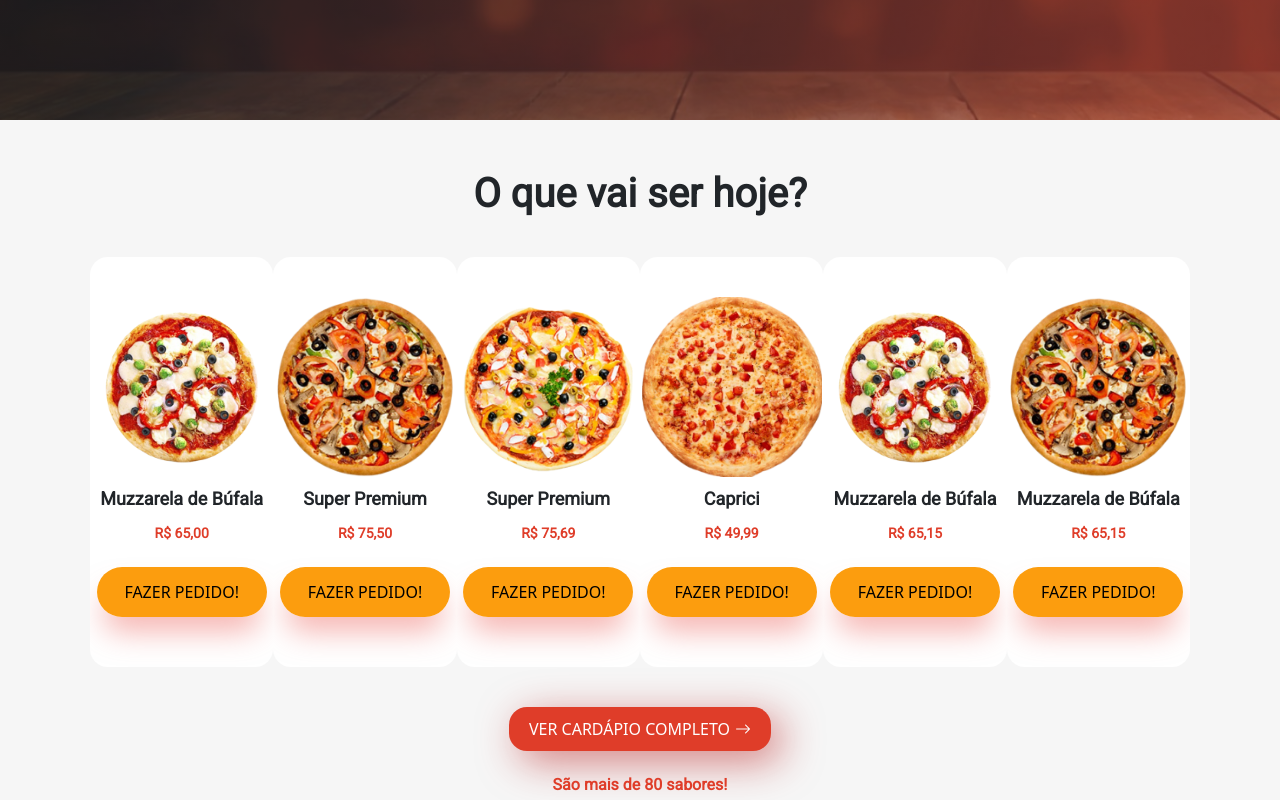
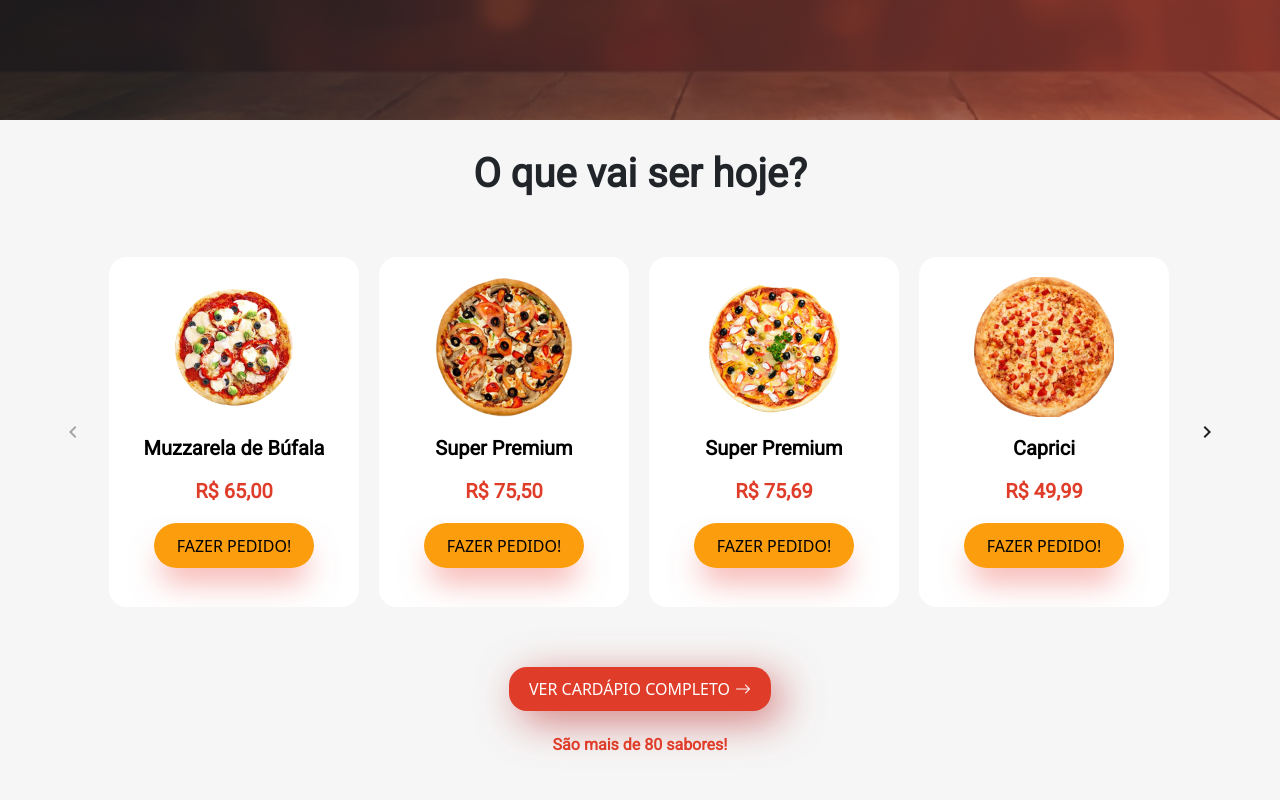
Before and after one commit to EduardoFersilva/pizzaria_, a Vue app: page / in a window 1280 px wide. Shown: the part 580-1380 px from the top of the page. Built offline with nearby package versions, Linux system fonts and the light colour scheme.

Commit message:
Implementa o slider do vuetify

```diff
--- a/src/App.vue
+++ b/src/App.vue
@@ -2,7 +2,6 @@
 import Header from './components/Header/Header.vue'
 import Home from './pages/Home/Home.vue'
 import Footer from './components/Footer/Footer.vue'
-import SliderVuetify from './components/SliderVuetify/SliderVuetify.vue'
 </script>
 
 <template>
@@ -40,8 +39,7 @@ export default {
   components: {
     Header,
     Home,
-    Footer,
-    SliderVuetify
+    Footer
   }
 }
 </script>
--- a/src/components/ProductCard/ProductCard.scss
+++ b/src/components/ProductCard/ProductCard.scss
@@ -10,14 +10,14 @@
     display: flex;
     flex-direction: column;
     align-items: center;
-    margin: 20px 10px;
+    margin: 0;
     height: 400px;
     width: 250px;
     border-radius: 18px;
 }
 .card img{
     height: 140px;
-    margin-top: 30px;
+    margin-top: 10px;
 }
 .card h1{
     font-family: Roboto;
@@ -42,6 +42,8 @@
 .btnRequests{
     @include button;
      margin-top: 20px;
+     max-width: 160px;
+     max-height: 45px;
 }
 .btnRequests:hover{
     transform: translateY(3px);
--- a/src/components/Revenue/Revenue.scss
+++ b/src/components/Revenue/Revenue.scss
@@ -5,7 +5,7 @@
 
 .mainn{
     background: $color-background;
-    padding: 50px 20px 20px 20px;
+    padding: 50px 20px 50px 20px;
     display: flex;
     flex-direction: column;
     align-items: center;
--- a/src/components/SliderCircle/SliderCircle.scss
+++ b/src/components/SliderCircle/SliderCircle.scss
@@ -7,9 +7,9 @@ main{
     flex-direction: column;
     justify-content: center;
     align-items: center;
-    padding: 100px 0 50px 0;
     background: #F6F6F6;
     min-height: 300px;
+    padding: 50px 0;
 }
 main h2{
     font-family: Roboto;
--- a/src/components/SliderVuetify/SliderVuetify.scss
+++ b/src/components/SliderVuetify/SliderVuetify.scss
@@ -3,33 +3,82 @@
 
 main{
     background: $color-background;
+    display: flex;
+    flex-direction: column;
+    justify-content: center;
+    align-items: center;
 }
-main .cont{
-    background: $color-background !important;
-    box-shadow: none !important;
+.container{
+    background: $color-background;
+    width: 100%;
+    margin: 50px 0;
 }
-main .cont .card{
+.card{
+    background: $color-secondary;
+    border: none;
     box-shadow: none;
-    border: none;
-    background: $color-secondary;
     border-radius: 18px;
 }
-.pa-4{
-    padding: 10px 0 !important;
+main h2{
+    font-family: Roboto;
+    font-size: 40px;
+    font-weight: 900;
+    line-height: 47px;
+    letter-spacing: 0em;
+    text-align: center;
+    margin-top: 30px;
 }
+.btnSeeMenu {
+    display: flex;
+    align-items: center;
+    justify-content: center;
+    cursor: pointer;
+    transition: all 0.2s linear;
+    border-radius: 18px;
+    border: none;
+    background: $color-primary;
+    color: $color-secondary;
+    box-shadow: 10px 10px 40px #b9202091;
+    padding: 10px 20px;
+    margin: 0 0 20px 0;
+  }
 
-@media (max-width: 1290px){
-    main .cont{
-        width: 980px  !important;
+  .btnSeeMenu > i {
+    margin-left: 5px;
+    transition: all 0.3s ease-in;
+  }
+
+  .btnSeeMenu:hover > i {
+    font-size: 1em;
+    transform: translateX(6px);
+  }
+
+  .btnSeeMenu:hover {
+    transform: translateY(3px);
+    box-shadow: none;
+  }
+  .pSeeMenu{
+      font-family: Roboto;
+      font-size: 16px;
+      font-weight: 700;
+      line-height: 27px;
+      letter-spacing: 0em;
+      text-align: center;
+      color: $color-primary;
+  }
+@media (max-width:1200px) {
+    .container{
+        max-width: 930px !important;
     }
 }
-@media (max-width: 1000px){
-    main .cont{
-        width: 685px  !important;
+@media (max-width:940px) {
+    .container{
+        max-width: 670px !important;
     }
 }
-@media (max-width: 700px){
-    main .cont{
-        width: 400px  !important;
+@media (max-width:680px) {
+    .container{
+        max-width: 399px !important;
+        padding: 0;
     }
 }
--- a/src/components/SliderVuetify/SliderVuetify.vue
+++ b/src/components/SliderVuetify/SliderVuetify.vue
@@ -1,56 +1,70 @@
 <template>
   <main>
-        <v-sheet
-        class="mx-auto cont"
-        elevation="8"
-        width="1258"
-        >
-        <v-slide-group
-        v-model="model"
-        class="pa-4"
-        show-arrows
-        >
-        <v-slide-group-item
-        v-for="n in 8"
-        :key="n"
-        >
-        <v-card
-        color=""
-        class='ma-4 card'
-        height="410"
-        width="260"
-        >
-        <div class="d-flex fill-height align-center justify-center card">
+    <h2>{{ title }}</h2>
+    <v-sheet class="mx-auto container" max-width="1210">
+      <v-slide-group :show-arrows="!isMobile" v-model="model">
+        <v-slide-group-item v-for="(item, index) in productItems" :key="index">
+          <v-card class="card" height="350" width="250" style="margin: 10px;">
             <product-card
-            image-url="./imgs/Img-Pizza-Card2.png"
-            title="Super Premium"
-            price="R$ 75.69"
-            action-url="/#/cardápio-unico"
-            action-label="FAZER PEDIDO!"
+              :image-url="item.image"
+              :title="item.title"
+              :action-url="item.actionUrl"
+              :action-label="item.actionLabel"
+              :price="item.price"
             />
-            <v-scale-transition class="contIcon">
-            <v-icon
-            color="white"
-            size="48"
-            icon="mdi-close-circle-outline"
-            ></v-icon>
-            </v-scale-transition>
-        </div>
           </v-card>
         </v-slide-group-item>
       </v-slide-group>
     </v-sheet>
+    <a class="btnSeeMenu"
+    :href="actionUrl">
+    <span>{{ actionLabel }}</span>
+    <i class="bi bi-arrow-right"></i>
+    </a>
+    <p class="pSeeMenu">São mais de 80 sabores!</p>
   </main>
 </template>
+
 <script>
-import ProductCard from '../ProductCard/ProductCard.vue';
+import ProductCard from '../../components/ProductCard/ProductCard.vue'
 
 export default {
+  components: {
+    ProductCard
+  },
+  props: {
+    productItems: {
+      type: Array,
+      required: true
+    },
+    title: {
+      type: String,
+      required: true
+    },
+    actionUrl: {
+      type: String,
+      required: false
+    },
+    actionLabel: {
+      type: String,
+      required: false
+    }
+  },
   data: () => ({
     model: null,
+    isMobile: false
   }),
-    components:{
-        ProductCard
+  methods: {
+    checkIsMobile() {
+      this.isMobile = window.innerWidth <= 680
+    }
+  },
+  mounted() {
+    this.checkIsMobile()
+    window.addEventListener('resize', this.checkIsMobile)
+  },
+  beforeDestroy() {
+    window.removeEventListener('resize', this.checkIsMobile)
   }
 }
 </script>
--- a/src/pages/Home/Home.vue
+++ b/src/pages/Home/Home.vue
@@ -11,7 +11,8 @@
       video-url="http://www.google.com"
       video-label="ASSISTIR VÍDEO"
     />
-    <slider
+
+    <slider-vuetify
     title="O que vai ser hoje?"
     :productItems="productItems"
     action-url="/#/pizzas-salgadas"
@@ -64,6 +65,7 @@ import Revenue from '../../components/Revenue/Revenue.vue'
 import SliderCircle from '../../components/SliderCircle/SliderCircle.vue'
 import BannerEnd from '../../components/BannerEnd/BannerEnd.vue'
 import SliderReviews from '../../components/SliderReviews/SliderReviews.vue'
+import SliderVuetify from '../../components/SliderVuetify/SliderVuetify.vue'
 
 export default {
   name: 'Home',
@@ -73,48 +75,63 @@ export default {
     Revenue,
     SliderCircle,
     BannerEnd,
-    SliderReviews
+    SliderReviews,
+    SliderVuetify
   },
   data() {
     return {
       productItems: [
         {
-          productName: 'Muzzarela de Búfala',
+          title: 'Muzzarela de Búfala',
           price: '65',
           image: './imgs/Img-Pizza-Card1.png',
           actionUrl: '/#/cardápio-unico',
           actionLabel: 'FAZER PEDIDO!'
         },
         {
-          productName: 'Super Premium',
+          title: 'Super Premium',
           price: '75.5',
           image: './imgs/Img-Pizza-Card2.png',
           actionUrl: '/#/cardápio-unico',
           actionLabel: 'FAZER PEDIDO!'
         },
         {
-          productName: 'Super Premium',
+          title: 'Super Premium',
           price: '75.69',
           image: './imgs/Img-Pizza-Card3.png',
           actionUrl: '/#/cardápio-unico',
           actionLabel: 'FAZER PEDIDO!'
         },
         {
-          productName: 'Caprici',
+          title: 'Caprici',
           price: '49.99',
           image: './imgs/Img-Pizza-Card4.png',
           actionUrl: '/#/cardápio-unico',
           actionLabel: 'FAZER PEDIDO!'
         },
         {
-          productName: 'Muzzarela de Búfala',
+          title: 'Muzzarela de Búfala',
           price: '65.15',
           image: './imgs/Img-Pizza-Card1.png',
           actionUrl: '/#/cardápio-unico',
           actionLabel: 'FAZER PEDIDO!'
         },
         {
-          productName: 'Muzzarela de Búfala',
+          title: 'Muzzarela de Búfala',
+          price: '65.15',
+          image: './imgs/Img-Pizza-Card2.png',
+          actionUrl: '/#/cardápio-unico',
+          actionLabel: 'FAZER PEDIDO!'
+        },
+        {
+          title: 'Muzzarela de Búfala',
+          price: '65.15',
+          image: './imgs/Img-Pizza-Card1.png',
+          actionUrl: '/#/cardápio-unico',
+          actionLabel: 'FAZER PEDIDO!'
+        },
+        {
+          title: 'Muzzarela de Búfala',
           price: '65.15',
           image: './imgs/Img-Pizza-Card2.png',
           actionUrl: '/#/cardápio-unico',
```
Also changed, not shown: 2 other files (tests, documents, lock files or other folders). Lines whose indentation alone changed are shown as unchanged.
